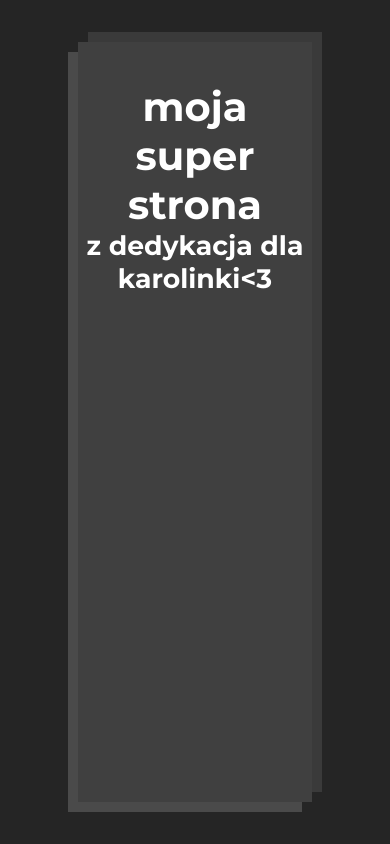
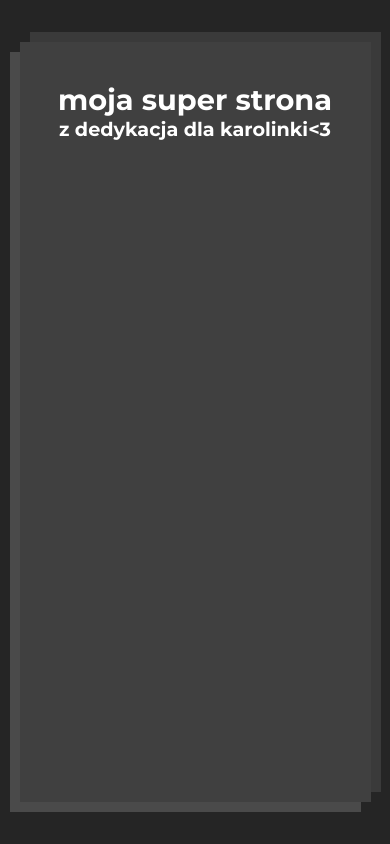
Before and after one commit to k1gaa/static-site, a website: page index.html in a window 390 px wide. Drawn offline with Linux system fonts and the light colour scheme.

Commit message:
added media queries

```diff
--- a/style.css
+++ b/style.css
@@ -38,3 +38,21 @@ span {
   display: block;
   font-size: 1.67rem;
 }
+
+/* Media queries */
+
+@media screen and (max-width: 900px) {
+  .container {
+    width: 90vw;
+  }
+}
+
+@media screen and (max-width: 600px) {
+  h1 {
+    font-size: 1.8rem;
+  }
+
+  span {
+    font-size: 1.2rem;
+  }
+}
```
